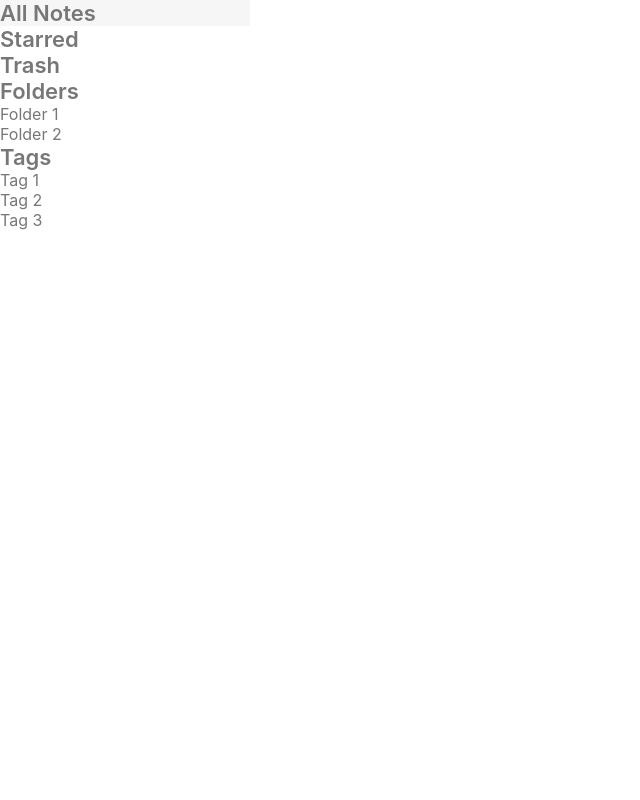
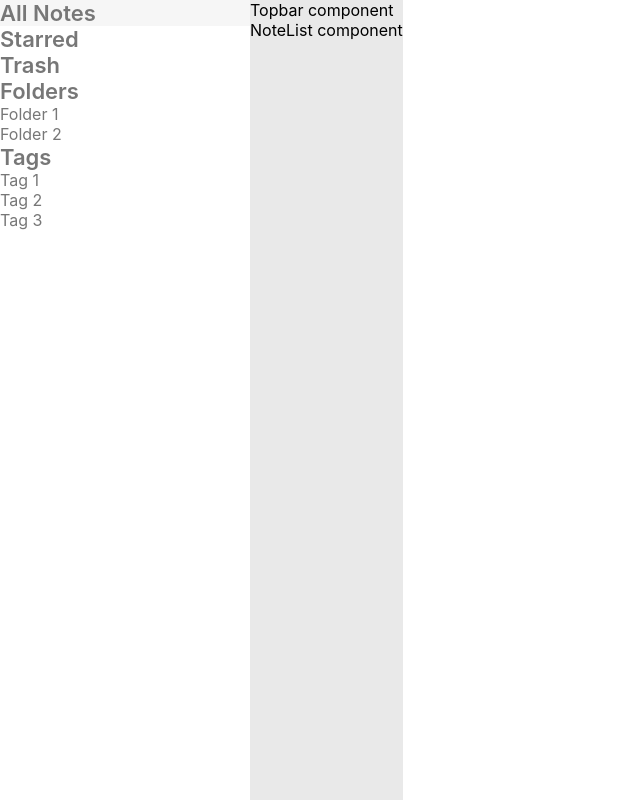
Before and after one commit to Zimniros/YourNotes, a React app: page / in a window 1280 px wide. Shown: the whole page, without its empty margins (0-640 px from the left). Built offline with nearby package versions, Linux system fonts and the light colour scheme.

Commit message:
Add Topbar and NoteList components.

```diff
--- a/index.html
+++ b/index.html
@@ -7,6 +7,6 @@
     <title>Electron app</title>
   </head>
   <body>
-    <div id="app" class="app"></div>
+    <div id="root" class="root"></div>
   </body>
 </html>
--- a/src/renderer/components/App.js
+++ b/src/renderer/components/App.js
@@ -1,9 +1,16 @@
 import React from 'react';
+
 import Sidebar from './Sidebar';
+import Topbar from './Topbar';
+import NoteList from './NoteList';
 
 const App = () => (
   <>
     <Sidebar />
+    <div className="notelist-wrapper">
+      <Topbar />
+      <NoteList />
+    </div>
   </>
 );
 
--- /dev/null
+++ b/src/renderer/components/NoteList.js
@@ -0,0 +1,5 @@
+import React from 'react';
+
+const NoteList = () => <div className="notelist">NoteList component</div>;
+
+export default NoteList;
--- /dev/null
+++ b/src/renderer/components/Topbar.js
@@ -0,0 +1,5 @@
+import React from 'react';
+
+const Topbar = () => <div className="topbar">Topbar component</div>;
+
+export default Topbar;
--- a/src/renderer/index.js
+++ b/src/renderer/index.js
@@ -4,4 +4,4 @@ import ReactDOM from 'react-dom';
 import './styles/main.scss';
 import App from './components/App';
 
-ReactDOM.render(<App />, document.getElementById('app'));
+ReactDOM.render(<App />, document.getElementById('root'));
--- a/src/renderer/styles/_base.scss
+++ b/src/renderer/styles/_base.scss
@@ -20,7 +20,7 @@ body {
   background: $main-bg-color;
 }
 
-.app {
+.root {
   position: relative;
   display: flex;
   height: 100%;
--- /dev/null
+++ b/src/renderer/styles/components/_NoteList.scss
@@ -0,0 +1,3 @@
+.notelist-wrapper {
+  background: $notelist-bg-color;
+}
--- a/src/renderer/styles/main.scss
+++ b/src/renderer/styles/main.scss
@@ -4,3 +4,4 @@
 
 // Components
 @import "./components/Sidebar";
+@import "./components//NoteList";
```
